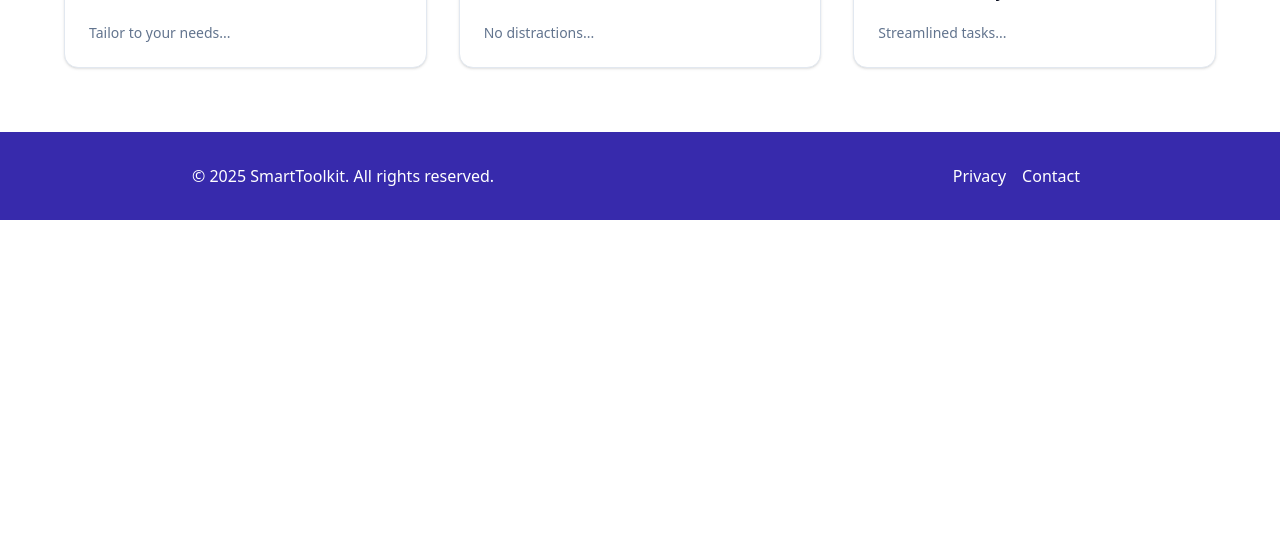
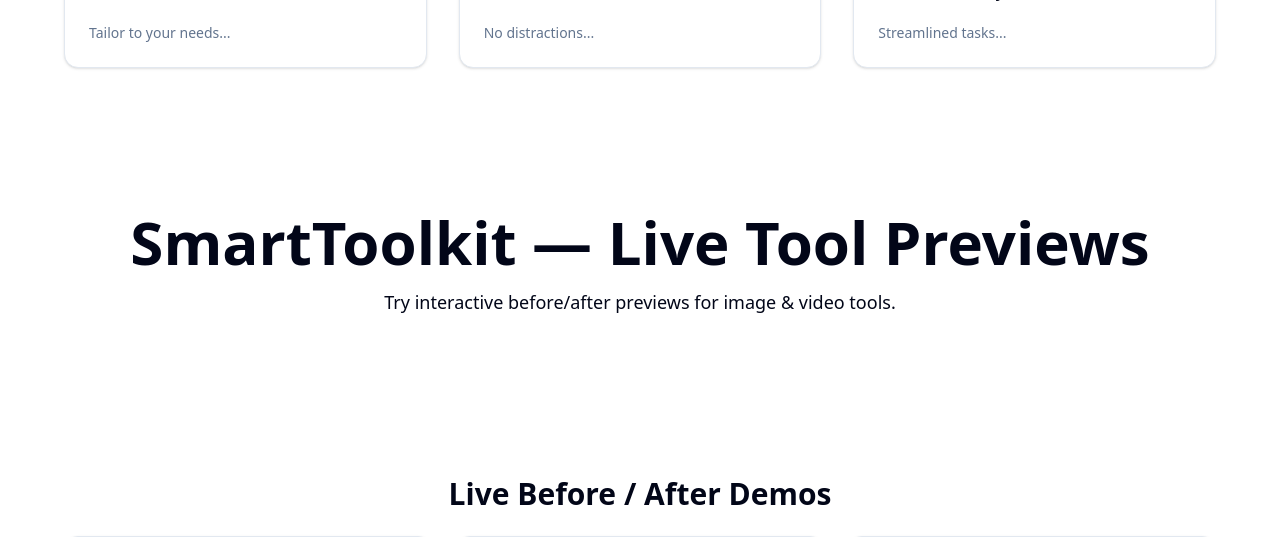
Before and after one commit to zain-khokhar/smarttoolkit, a Next.js app: page / in a window 1280 px wide. Shown: the part 940-1477 px from the top of the page. Before the commit the page ends 1160 px from the top, so only its background shows below. Built offline with nearby package versions, Linux system fonts and the light colour scheme.

Commit message:
Your commit message here

```diff
--- a/src/app/page.js
+++ b/src/app/page.js
@@ -1,6 +1,7 @@
 // src/app/page.js
 import ClientHero from '@/components/ClientHero';
 import ClientFeatures from '@/components/ClientFeatures';
+import ToolsDemo from '@/components/ToolsDemo';
 
 export const metadata = {
   title: 'SmartToolkit: Fast, Reliable, AI-Powered Productivity Toolkit',
@@ -17,6 +18,13 @@ export default function Page() {
         <h2 className="text-3xl font-bold text-center mb-12">Key Features</h2>
         <ClientFeatures />
       </section>
+      <main className="min-h-screen bg-background text-foreground">
+        <div className="py-20 px-6 max-w-6xl mx-auto text-center">
+          <h1 className="text-4xl md:text-6xl font-bold mb-4">SmartToolkit — Live Tool Previews</h1>
+          <p className="text-lg mb-8">Try interactive before/after previews for image & video tools.</p>
+        </div>
+        <ToolsDemo />
+      </main>
       <footer className="py-8 px-4 bg-indigo-800 text-white">
         <div className="max-w-4xl mx-auto flex justify-between items-center">
           <p>&copy; 2025 SmartToolkit. All rights reserved.</p>
@@ -29,3 +37,13 @@ export default function Page() {
     </div>
   );
 }
+/**
+ <className="min-h-screen bg-background text-foreground">
+      <div className="py-20 px-6 max-w-6xl mx-auto text-center">
+        <h1 className="text-4xl md:text-6xl font-bold mb-4">SmartToolkit — Live Tool Previews</h1>
+        <p className="text-lg mb-8">Try interactive before/after previews for image & video tools.</p>
+      </div>
+      <ToolsDemo />
+
+
+ */
```
